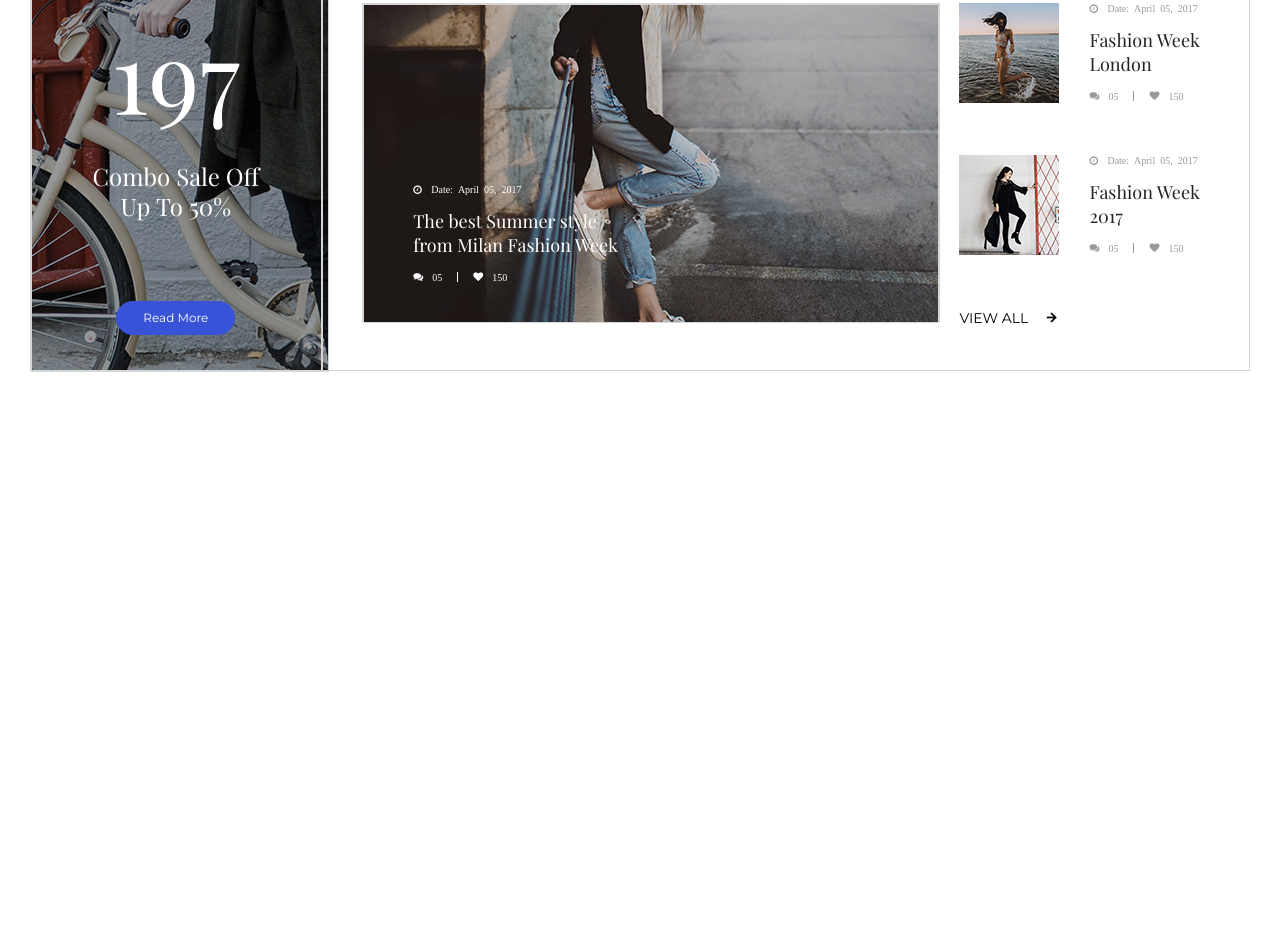
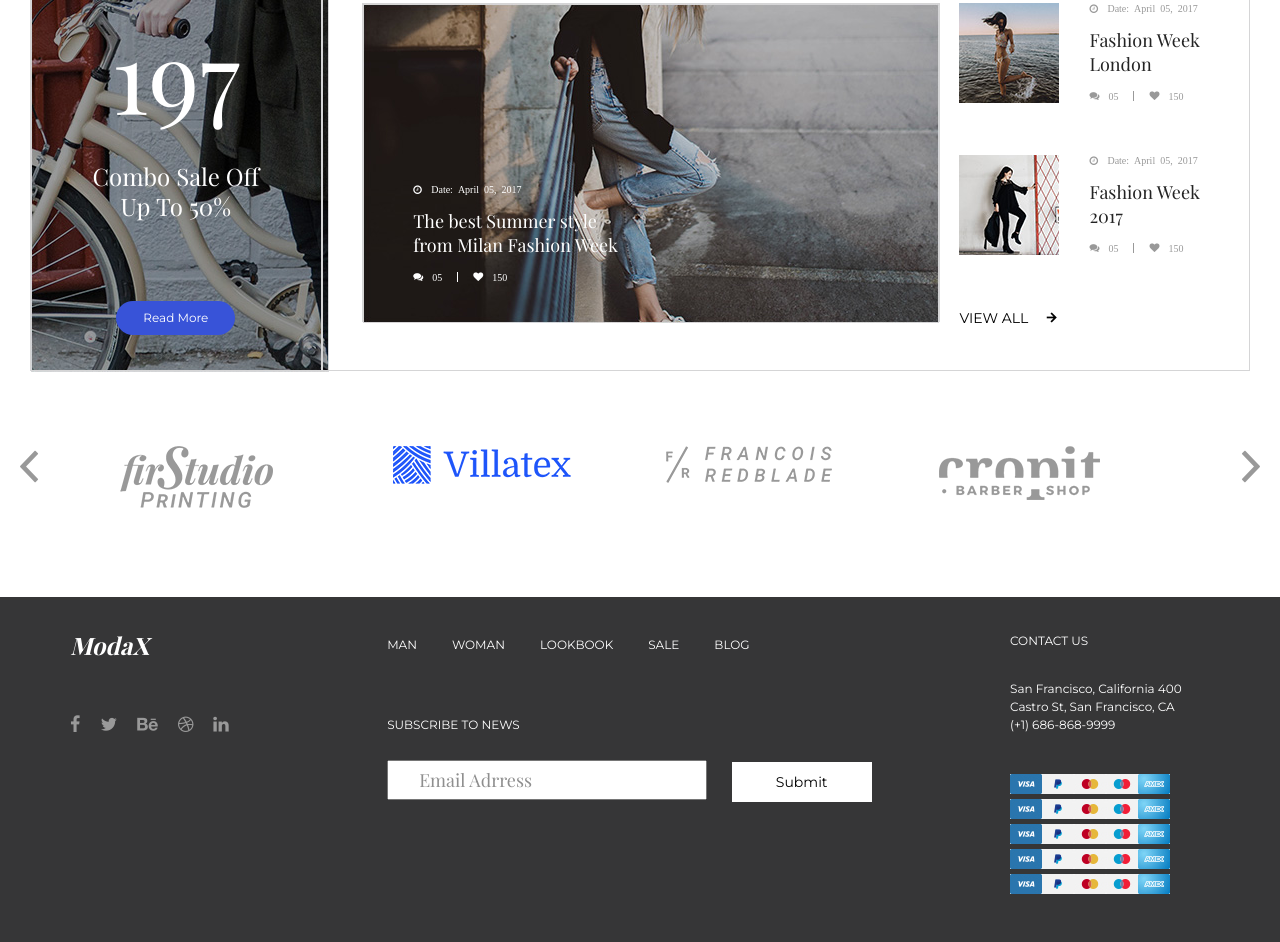
Before and after one commit to St4y-23/BePro, a website: page app/index.html in a window 1280 px wide. Shown: the part 2900-3842 px from the top of the page. Before the commit the page ends 3285 px from the top, so only its background shows below. Drawn offline with nearby package versions, Linux system fonts and the light colour scheme; files that its build step writes are made by us from their sources; files whose address does not match are found by name; a web font is replaced by a local one.

Commit message:
added fashion, logotype and footer

```diff
--- a/app/index.html
+++ b/app/index.html
@@ -390,16 +390,83 @@
 								</div>
 							</div>
 						</div>
-
 					</div>
-
 				</div>
 			</div>
-
 		</div>
 		</div>
 		</div>
 	</section>
+
+	<!-- LOGOTYPE -->
+	<section class="logotype">
+		<div class="container">
+			<div class="logotype__inner">
+				<div class="logotype__img"><img src="images/content/logotype-1.png" alt=""></div>
+				<div class="logotype__img"><img src="images/content/logotype-2.png" alt=""></div>
+				<div class="logotype__img"><img src="images/content/logotype-3.png" alt=""></div>
+				<div class="logotype__img"><img src="images/content/logotype-4.png" alt=""></div>
+				<div class="logotype__img"><img src="images/content/logotype-1.png" alt=""></div>
+				<div class="logotype__img"><img src="images/content/logotype-2.png" alt=""></div>
+				<div class="logotype__img"><img src="images/content/logotype-3.png" alt=""></div>
+				<div class="logotype__img"><img src="images/content/logotype-4.png" alt=""></div>
+			</div>
+		</div>
+	</section>
+
+	<!-- FOOTER -->
+	<footer class="footer">
+		<div class="container">
+			<div class="footer__inner">
+
+				<div class="footer__main">
+					<div class="footer__main-logo">ModaX</div>
+					<div class="footer__main-link">
+						<div class="footer__link"><a href="#" class="icon-facebook"></a></div>
+						<div class="footer__link"><a href="#" class="icon-twitter"></a></div>
+						<div class="footer__link"><a href="#" class="icon-behance"></a></div>
+						<div class="footer__link"><a href="#" class="icon-dribbble"></a></div>
+						<div class="footer__link"><a href="#" class="icon-linkedin"></a></div>
+					</div>
+				</div>
+
+				<div class="footer__head">
+					<div class="footer__head-menu">
+						<ul>
+							<li><a href="#">Man</a></li>
+							<li><a href="#">Woman </a></li>
+							<li><a href="#">Lookbook </a></li>
+							<li><a href="#">Sale</a></li>
+							<li><a href="#">Blog</a></li>
+						</ul>
+					</div>
+					<div class="footer__head-form">
+						<div class="footer__head-form__title">Subscribe to news</div>
+						<form>
+							<input type="text" placeholder="Email Adrress" required>
+							<button>Submit</button>
+						</form>
+					</div>
+				</div>
+
+				<div class="footer__contact">
+					<div class="footer__contact-title">Contact US</div>
+					<div class="footer__contact-text">
+						San Francisco, California	400 Castro St, San Francisco, CA
+						<a href="tel:16868689999">(+1) 686-868-9999</a>
+					</div>
+					<div class="footer__contact-cards">
+						<img src="images/cards/cards.png" alt="">
+						<img src="images/cards/cards.png" alt="">
+						<img src="images/cards/cards.png" alt="">
+						<img src="images/cards/cards.png" alt="">
+						<img src="images/cards/cards.png" alt="">
+					</div>
+				</div>
+
+			</div>
+		</div>
+	</footer>
 
 
 
--- a/app/js/main.js
+++ b/app/js/main.js
@@ -1,4 +1,4 @@
-$(function(){
+$(function () {
 
   $('.slider-top__slider').slick({
     slidesToShow: 1,
@@ -23,25 +23,33 @@ $(function(){
   $('ul.tabs').delegate('li:not(.current)', 'click', function () {
     act(this);
   })
-    $('.prev').click(function(){
-        var i=$('.current').index();
-        var obj=$('.tabs > li');
-        i=(i<1)? obj.length-1: i-1;
+  $('.prev').click(function () {
+    var i = $('.current').index();
+    var obj = $('.tabs > li');
+    i = (i < 1) ? obj.length - 1 : i - 1;
     act(obj.get(i));
   });
-    $('.next').click(function(){
-        var i=$('.current').index();
-        var obj=$('.tabs > li');
-        i=++i%obj.length;
+  $('.next').click(function () {
+    var i = $('.current').index();
+    var obj = $('.tabs > li');
+    i = ++i % obj.length;
     act(obj.get(i));
   });
-    function act(Obj){
+  function act(Obj) {
     $(Obj).addClass('current').siblings().removeClass('current')
       .parents('div.fashion__inner').find('div.box').eq($(Obj).index())
       .show().siblings('div.box').hide();
   };
 
 
+  $('.logotype__inner').slick({
+    slidesToShow: 4,
+    slidesToScroll: 1,
+    prevArrow: '<button class="slick-arrow slick-prev"></button>',
+    nextArrow: '<button class="slick-arrow slick-next"></button>',
+  });
+
+
 
 
 });
--- a/app/scss/_fonts.scss
+++ b/app/scss/_fonts.scss
@@ -8,11 +8,11 @@
 
 @font-face {
   font-family: 'icomoon';
-  src:  url('../fonts/icomoon.eot?jxkays');
-  src:  url('../fonts/icomoon.eot?jxkays#iefix') format('embedded-opentype'),
-    url('../fonts/icomoon.ttf?jxkays') format('truetype'),
-    url('../fonts/icomoon.woff?jxkays') format('woff'),
-    url('../fonts/icomoon.svg?jxkays#icomoon') format('svg');
+  src:  url('../fonts/icomoon.eot?zhgzmi');
+  src:  url('../fonts/icomoon.eot?zhgzmi#iefix') format('embedded-opentype'),
+    url('../fonts/icomoon.ttf?zhgzmi') format('truetype'),
+    url('../fonts/icomoon.woff?zhgzmi') format('woff'),
+    url('../fonts/icomoon.svg?zhgzmi#icomoon') format('svg');
   font-weight: normal;
   font-style: normal;
   font-display: block;
@@ -42,9 +42,27 @@
 .icon-comments:before {
   content: "\f086";
 }
+.icon-twitter:before {
+  content: "\e90b";
+}
+.icon-facebook:before {
+  content: "\e90c";
+}
+.icon-facebook-f:before {
+  content: "\e90c";
+}
+.icon-linkedin:before {
+  content: "\e912";
+}
 .icon-angle-left:before {
   content: "\f104";
 }
 .icon-angle-right:before {
   content: "\e916";
 }
+.icon-dribbble:before {
+  content: "\f17d";
+}
+.icon-behance:before {
+  content: "\f1b4";
+}
--- a/app/scss/style.scss
+++ b/app/scss/style.scss
@@ -833,3 +833,169 @@ ul.tabs {
 .icon-comments:hover:before{
   color: red;
 }
+
+// LOGOTYPE
+.logotype__inner{
+  padding-left: 50px;
+  margin-bottom: 85px;
+  // max-width: 1010px;
+  button{
+    width: 0;
+    height: 0;
+  }
+  .slick-prev{
+    cursor: pointer;
+    border: none;
+    background-color: none;
+  }
+  .slick-next{
+    cursor: pointer;
+    border: none;
+    background-color: none;
+  }
+  .slick-prev::before{
+    z-index: 1;
+    color: #999999;
+    position: absolute;
+    top: 0px;
+    left: 0px;
+    content: "\f124";
+    font-family: "Ionicons";
+    font-size: 36px;
+    transition: all .3s;
+  }
+  .slick-next::before{
+    position: absolute;
+    color: #999999;
+    top: 0px;
+    right: 0px;
+    content: "\f125";
+    font-family: "Ionicons";
+    font-size: 36px;
+    transition: all .3s;
+  }
+  .slick-arrow:hover::before,
+  .slick-arrow:focus::before{
+    color: $blue;
+  }
+  .slick-arrow.slick-next{
+    position: absolute;
+    color: #999999;
+    top: 0px;
+    right: -50px;
+    transition: all .3s;
+    outline: none;
+    background-color: transparent;
+  }
+  .slick-arrow.slick-prev{
+    position: absolute;
+    color: #999999;
+    top: 0px;
+    left: -50px;
+    transition: all .3s;
+    outline: none;
+    background-color: transparent;
+  }
+}
+.logotype__img{
+  width: 153px;
+  height: 62px;
+}
+
+// FOOTER
+.footer{
+  background-color: #363637;
+}
+.footer__inner{
+  display: flex;
+  justify-content: space-between;
+  color: #fff;
+  padding-top: 35px;
+  padding-bottom: 43px;
+}
+.footer__main-logo{
+  font-weight: 900;
+  font-style: italic;
+  font-size: 24px;
+  margin-bottom: 55px;
+}
+.footer__main-link{
+  display: flex;
+  a{
+    margin-right: 20px;
+    color: #999999;
+    transition: all .3s;
+    &:hover{
+      color: #fff;
+    }
+  }
+}
+.footer__head-menu{
+  margin-bottom: 65px;
+  ul{
+    display: flex;
+    li{
+      transition: all .5s;
+    }
+    a{
+      color: #fff;
+      font-family: 'Montserrat', sans-serif;
+      font-weight: 400;
+      font-size: 12px;
+      text-transform: uppercase;
+      &:hover{
+        text-decoration: underline;
+      }
+    }
+    li + li{
+      margin-left: 35px;
+    }
+  }
+}
+.footer__head-form{
+  input{
+    width: 320px;
+    height: 40px;
+    padding-left: 30px;
+    margin-right: 20px;
+    &::placeholder{
+      color: #8e8e8e;
+    }
+  }
+  button{
+    width: 140px;
+    height: 40px;
+    border: none;
+    background-color: #fff;
+    font-family: 'Montserrat', sans-serif;
+    font-weight: 500;
+    font-size: 14px;
+  }
+}
+.footer__head-form__title{
+  margin-bottom: 28px;
+  font-family: 'Montserrat', sans-serif;
+  font-weight: 400;
+  font-size: 12px;
+  text-transform: uppercase;
+}
+.footer__contact{
+  max-width: 200px;
+  font-family: 'Montserrat', sans-serif;
+  font-weight: 400;
+  font-size: 12px;
+  line-height: 18px;
+}
+.footer__contact-title{
+  margin-bottom: 30px;
+  text-transform: uppercase;
+}
+.footer__contact-text{
+  margin-bottom: 40px;
+  a{
+    color: #fff;
+  }
+}
+.footer__contact-cards{
+
+}
```
Also changed, not shown: app/fonts/icomoon.ttf, app/fonts/icomoon.woff, app/images/card-1.jpg (added), app/images/card-2.jpg (added), app/images/card-3.jpg (added), app/images/card-4.jpg (added), app/images/card-5.jpg (added), app/images/cards/cards.png (added), app/images/content/logotype-1.png (added), app/images/content/logotype-2.png (added), app/images/content/logotype-3.png (added), app/images/content/logotype-4.png (added), 2 other files. Lines whose indentation alone changed are shown as unchanged.
